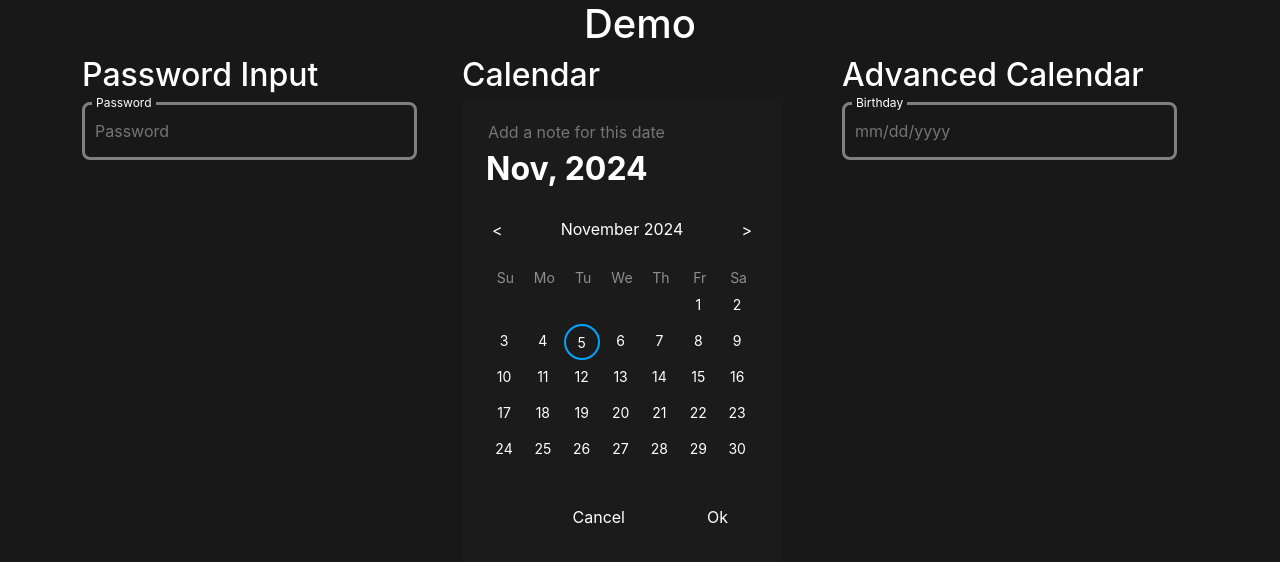
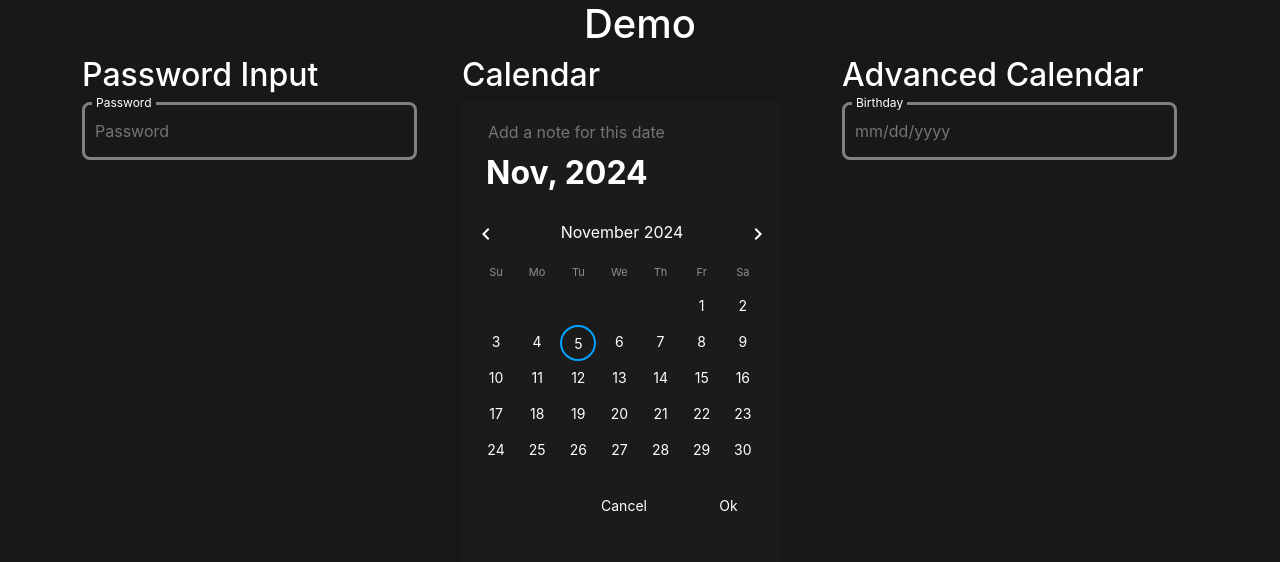
Before and after one commit to TKDchampion/aha-exam, a React (Create React App) app: page /demo in a window 1280 px wide. Shown: the top 562 px of the page. Built offline with nearby package versions, Linux system fonts and the light colour scheme.

Commit message:
perfect pexiels

```diff
--- a/src/components/Datepicker/CalendarBody.tsx
+++ b/src/components/Datepicker/CalendarBody.tsx
@@ -16,7 +16,9 @@ export default function CalendarBody({
     <div className="calendar-body">
       <div className="calendar-body-week-day">
         {['Su', 'Mo', 'Tu', 'We', 'Th', 'Fr', 'Sa'].map((day) => (
-          <div key={day}>{day}</div>
+          <div className="calendar-body-week-item" key={day}>
+            {day}
+          </div>
         ))}
       </div>
       <div className="calendar-body-days">
--- a/src/components/Datepicker/CalendarFooter.tsx
+++ b/src/components/Datepicker/CalendarFooter.tsx
@@ -7,7 +7,11 @@ export default function CalendarFooter({
 }: CalendarFooterProps) {
   return (
     <div className="d-flex mt-3 justify-content-end">
-      <button type="button" className="calendar-button" onClick={onCancel}>
+      <button
+        type="button"
+        className="calendar-button cancel"
+        onClick={onCancel}
+      >
         Cancel
       </button>
       <button type="button" className="calendar-button ok" onClick={onOk}>
--- a/src/components/Datepicker/CalendarHeader.tsx
+++ b/src/components/Datepicker/CalendarHeader.tsx
@@ -1,6 +1,8 @@
 import moment from 'moment';
 import './style.scss';
 import { CalendarHeaderProps } from './model';
+import leftArrow from '../../assets/icons/leftArrow.svg';
+import rightArrow from '../../assets/icons/rightArrow.svg';
 
 export default function CalendarHeader({
   monthYear,
@@ -13,13 +15,13 @@ export default function CalendarHeader({
       <div className="calendar-title">
         {moment(monthYear).format('MMM, YYYY')}
       </div>
-      <div className="d-flex justify-content-between mt-4 mb-4">
+      <div className="d-flex justify-content-between align-items-center">
         <button
           type="button"
           className="calendar-arrow"
           onClick={() => onChangeMonth(-1)}
         >
-          {'<'}
+          <img src={leftArrow} alt="leftArrow" />
         </button>
         <div
           onClick={onToggleYearPicker}
@@ -36,7 +38,7 @@ export default function CalendarHeader({
           className="calendar-arrow"
           onClick={() => onChangeMonth(1)}
         >
-          {'>'}
+          <img src={rightArrow} alt="rightArrow" />
         </button>
       </div>
     </div>
--- a/src/components/Datepicker/style.scss
+++ b/src/components/Datepicker/style.scss
@@ -6,7 +6,7 @@
   width: 320px;
   height: 469px;
   background-color: $calendarColor;
-  padding: 17px 24px;
+  // padding: 17px 24px;
 }
 
 .calendar-txt {
@@ -14,6 +14,8 @@
   background: transparent;
   border: none;
   color: white;
+  margin-left: 24px;
+  margin-top: 17px;
 
   &:focus {
     outline: none;
@@ -23,6 +25,7 @@
 .calendar-title {
   font-size: $fontSizeXXXl;
   font-weight: 700;
+  margin: 4px 24px 11px 24px;
 }
 
 .calendar-sub-title {
@@ -36,18 +39,23 @@
   background: none;
   border: none;
   outline: none;
+  width: 48px;
+  height: 48px;
 }
 
 .calendar-body {
   position: relative;
+  padding: 0 16px;
 }
 
 .calendar-body-week-day {
   opacity: 0.5;
   display: grid;
   text-align: center;
-  grid-template-columns: repeat(7, 1fr);
-  font-size: $fontSizeXs;
+  grid-template-columns: repeat(7, 1fr); /* Set each column width to 36px */
+  font-size: $fontSizeSs;
+  margin-bottom: 12px;
+  margin-top: 8px;
 }
 
 .calendar-body-days {
@@ -58,7 +66,7 @@
 }
 
 .calendar-body-week-item {
-  height: 36px;
+  height: 13px;
   width: 36px;
 }
 
@@ -120,13 +128,21 @@
 
 .calendar-button {
   cursor: pointer;
-  margin: 20px 0px;
+  padding: 8px;
   color: white;
   background: none;
   border: none;
   outline: none;
+  font-size: $fontSizeXs;
+
   &.ok {
-    margin-left: 70px;
-    margin-right: 24px;
+    width: 53px;
+    height: 40px;
+    margin-left: 38px;
+    margin-right: 27px;
+  }
+  &.cancel {
+    width: 80px;
+    height: 40px;
   }
 }
--- a/src/components/Input-element/index.tsx
+++ b/src/components/Input-element/index.tsx
@@ -58,9 +58,9 @@ function InputElement({
               return (
                 <div className="input-panel-item" key={item.id}>
                   {item.isChecked ? (
-                    <img src={checkedIcon} alt="" />
+                    <img src={checkedIcon} alt="checkedIcon" />
                   ) : (
-                    <img src={unCheckedIcon} alt="" />
+                    <img src={unCheckedIcon} alt="unCheckedIcon" />
                   )}
                   <div className="input-panel-item-text">{item.text}</div>
                 </div>
--- a/src/styles/variables.scss
+++ b/src/styles/variables.scss
@@ -1,4 +1,5 @@
 // text
+$fontSizeSs: 11px;
 $fontSizeS: 12px;
 $fontSizeXs: 14px;
 $fontSizeSm: 16px;
```
Also changed, not shown: src/assets/icons/leftArrow.svg (added), src/assets/icons/rightArrow.svg (added).
